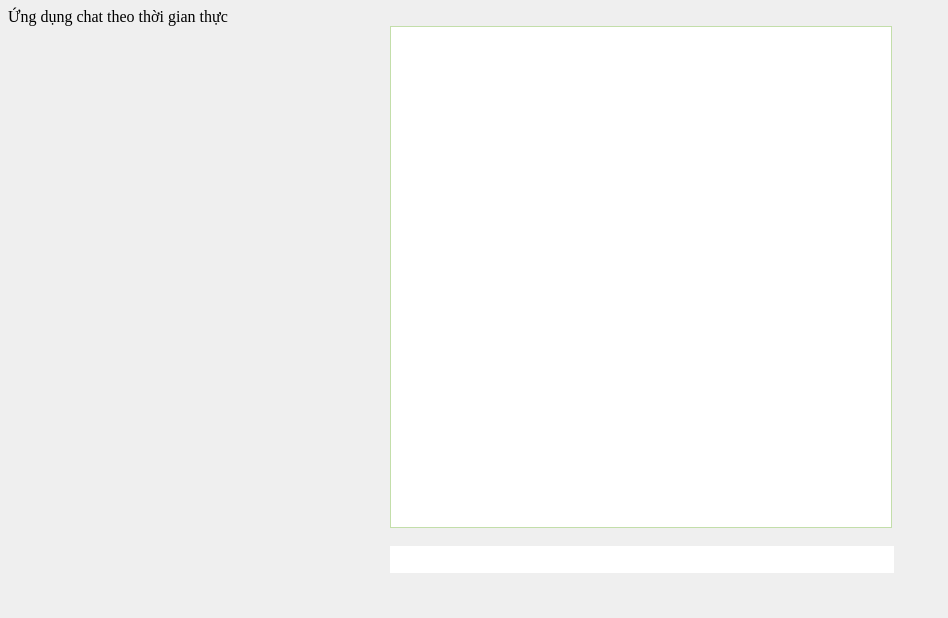
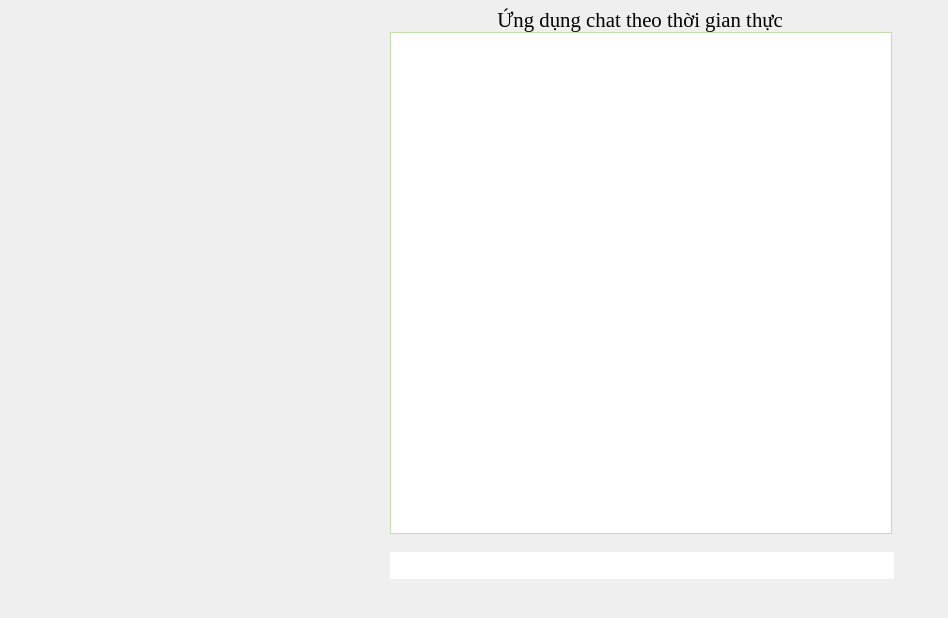
Before and after one commit to transybao93/baobao, a website: page UI.html in a window 1280 px wide. Shown: the whole page, without its empty margins (0-948 px from the left). Drawn offline with nearby package versions, Linux system fonts and the light colour scheme; no server answers.

Commit message:
asd
asdasd

```diff
--- a/UI.html
+++ b/UI.html
@@ -10,6 +10,8 @@
 		header
 		{
 			margin:0px auto;
+			font-size: 1.3em;
+			text-align: center;
 		}
 		#chat
 		{
```
